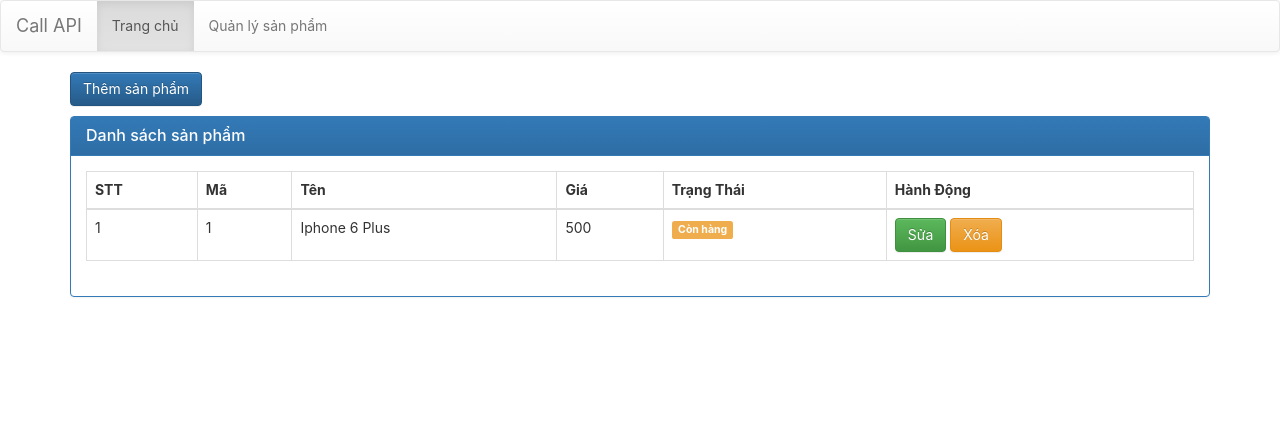
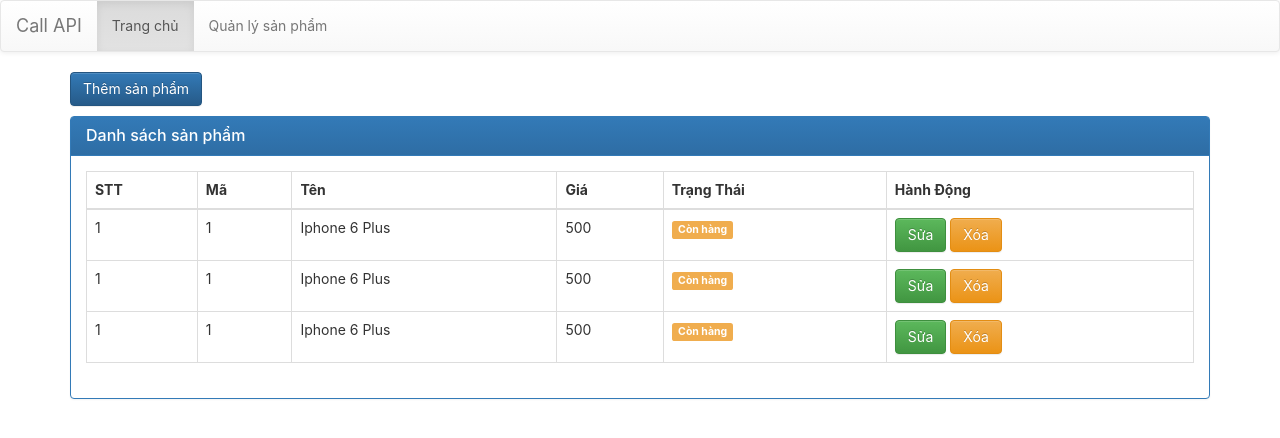
Before and after one commit to nguyennhathuy/project-api, a React (Create React App) app: page / in a window 1280 px wide. Shown: the top 438 px of the page. Built offline with nearby package versions, Linux system fonts and the light colour scheme.

Commit message:
PC commit

```diff
--- a/src/App.js
+++ b/src/App.js
@@ -1,60 +1,17 @@
 import React, { Component } from 'react';
 import './App.css';
-
+import Menu from './component/menu/Menu';
+import Table from './component/table/Table';
 class App extends Component {
     render() {
         return (
             <div>
-                <div className="navbar navbar-default">
-                    <a className='navbar-brand'>Call API</a>
-                    <ul className="nav navbar-nav">
-                        <li className='active'>
-                            <a>Trang chủ</a>
-                        </li>
-                        <li>
-                            <a>Quản lý sản phẩm</a>
-                        </li>
-                    </ul>
-                </div>
+                <Menu />
                 <div className="container">
                     <div className="row">
                         <div className="col-xs-12 col-sm-12 col-md-12 col-lg-12">
                             <button type="button" className="btn btn-primary mb-10">Thêm sản phẩm</button>
-
-                            <div className="panel panel-primary">
-                                <div className="panel-heading">
-                                    <h3 className="panel-title">Danh sách sản phẩm</h3>
-                                </div>
-                                <div className="panel-body">
-                                    <table className="table table-bordered table-hover">
-                                        <thead>
-                                            <tr>
-                                                <th>STT</th>
-                                                <th>Mã</th>
-                                                <th>Tên</th>
-                                                <th>Giá</th>
-                                                <th>Trạng Thái</th>
-                                                <th>Hành Động</th>
-                                            </tr>
-                                        </thead>
-                                        <tbody>
-                                            <tr>
-                                                <td>1</td>
-                                                <td>1</td>
-                                                <td>Iphone 6 Plus</td>
-                                                <td>500</td>
-                                                <td>
-                                                    <span className="label label-warning">Còn hàng</span>
-                                                </td>
-                                                <td>
-                                                    <button type="button" className="btn btn-success">Sửa</button>&nbsp;
-                                                    <button type="button" className="btn btn-warning">Xóa</button>
-                                                </td>
-                                            </tr>
-                                        </tbody>
-                                    </table>
-                                </div>
-                            </div>
+                            <Table />
                         </div>
                     </div>
                 </div>
--- /dev/null
+++ b/src/component/menu/Menu.js
@@ -0,0 +1,21 @@
+import React, { Component } from 'react';
+
+class Menu extends Component {
+    render() {
+        return (
+            <div className="navbar navbar-default">
+                <a className='navbar-brand'>Call API</a>
+                <ul className="nav navbar-nav">
+                    <li className='active'>
+                        <a>Trang chủ</a>
+                    </li>
+                    <li>
+                        <a>Quản lý sản phẩm</a>
+                    </li>
+                </ul>
+            </div>
+        );
+    }
+}
+
+export default Menu;
--- /dev/null
+++ b/src/component/product/Product.js
@@ -0,0 +1,23 @@
+import React, { Component } from 'react';
+
+class Product extends Component {
+    render() {
+        return (
+            <tr>
+                <td>1</td>
+                <td>1</td>
+                <td>Iphone 6 Plus</td>
+                <td>500</td>
+                <td>
+                    <span className="label label-warning">Còn hàng</span>
+                </td>
+                <td>
+                    <button type="button" className="btn btn-success">Sửa</button>&nbsp;
+                    <button type="button" className="btn btn-warning">Xóa</button>
+                </td>
+            </tr>
+        );
+    }
+}
+
+export default Product;
--- /dev/null
+++ b/src/component/table/Table.js
@@ -0,0 +1,35 @@
+import React, { Component } from 'react';
+import Product from './../product/Product';
+
+class Table extends Component {
+    render() {
+        return (
+            <div className="panel panel-primary">
+                <div className="panel-heading">
+                    <h3 className="panel-title">Danh sách sản phẩm</h3>
+                </div>
+                <div className="panel-body">
+                    <table className="table table-bordered table-hover">
+                        <thead>
+                            <tr>
+                                <th>STT</th>
+                                <th>Mã</th>
+                                <th>Tên</th>
+                                <th>Giá</th>
+                                <th>Trạng Thái</th>
+                                <th>Hành Động</th>
+                            </tr>
+                        </thead>
+                        <tbody>
+                            <Product />
+                            <Product />
+                            <Product />
+                        </tbody>
+                    </table>
+                </div>
+            </div>
+        );
+    }
+}
+
+export default Table;
```
